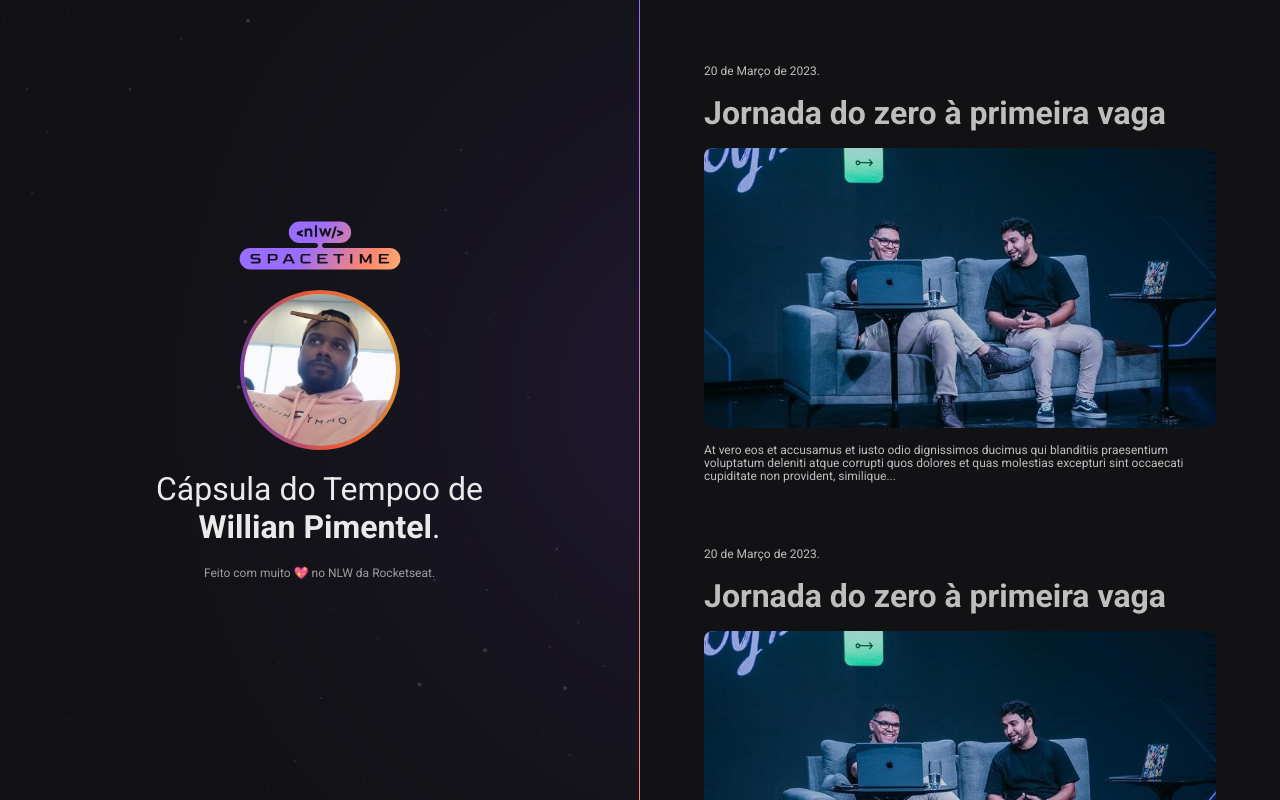
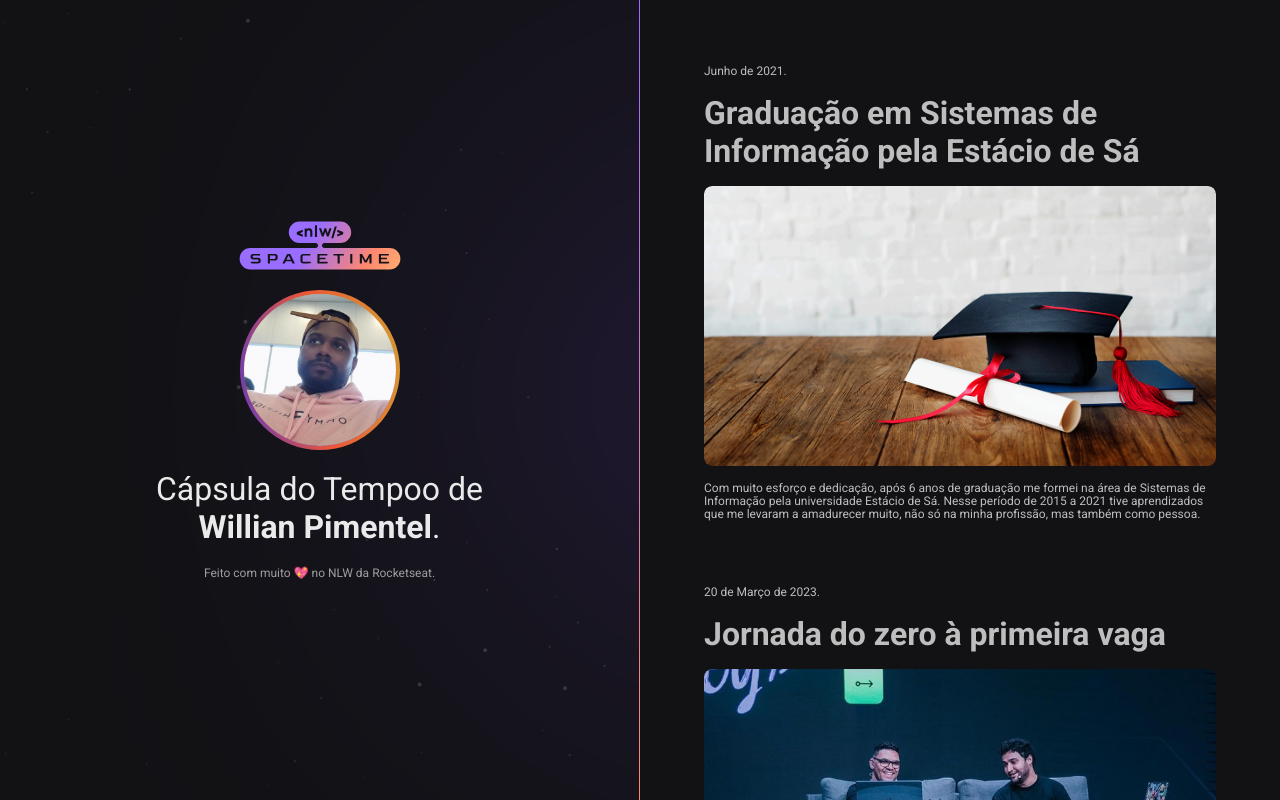
Before and after one commit to Willian747/nlw-spacetime, a plain HTML site: page index.html in a window 1280 px wide. Drawn offline with Linux system fonts and the light colour scheme.

Commit message:
initial commit

```diff
--- a/index.html
+++ b/index.html
@@ -16,7 +16,7 @@
     <title>NLW - Spacetime</title>
   </head>
   <body>
-    <aside>
+    <aside class="profile">
       <img src="./assets/logo.svg" alt="Logo NLW Spacetime" />
       <img
         class="profile"
@@ -31,25 +31,21 @@
 
       <span>Feito com muito &#128150; no NLW da Rocketseat.</span>
     </aside>
-    <nav>
-      <a
-        href="https://www.youtube.com/live/3nz5HkUJaVU?feature=share"
-        target="_blank"
-        class="memory"
-      >
-        <small>20 de Março de 2023.</small>
-        <h1>Jornada do zero à primeira vaga</h1>
+    <nav class="timeline">
+      <a href="https://estacio.br/" target="_blank" class="memory">
+        <small>Junho de 2021.</small>
+        <h1>Graduação em Sistemas de Informação pela Estácio de Sá</h1>
         <div>
           <img
-            src="./assets/jornada.png"
+            src="./assets/formação.gif"
             alt="imegem exemplo - Rodrigo e mayk - que será substituída pela minha imagem de início de jornada"
           />
         </div>
         <p>
-          At vero eos et accusamus et iusto odio dignissimos ducimus qui
-          blanditiis praesentium voluptatum deleniti atque corrupti quos dolores
-          et quas molestias excepturi sint occaecati cupiditate non provident,
-          similique...
+          Com muito esforço e dedicação, após 6 anos de graduação me formei na
+          área de Sistemas de Informação pela universidade Estácio de Sá. Nesse
+          período de 2015 a 2021 tive aprendizados que me levaram a amadurecer
+          muito, não só na minha profissão, mas também como pessoa.
         </p>
       </a>
 
```
Also changed, not shown: assets/formação.gif (added). Lines whose indentation alone changed are shown as unchanged.
